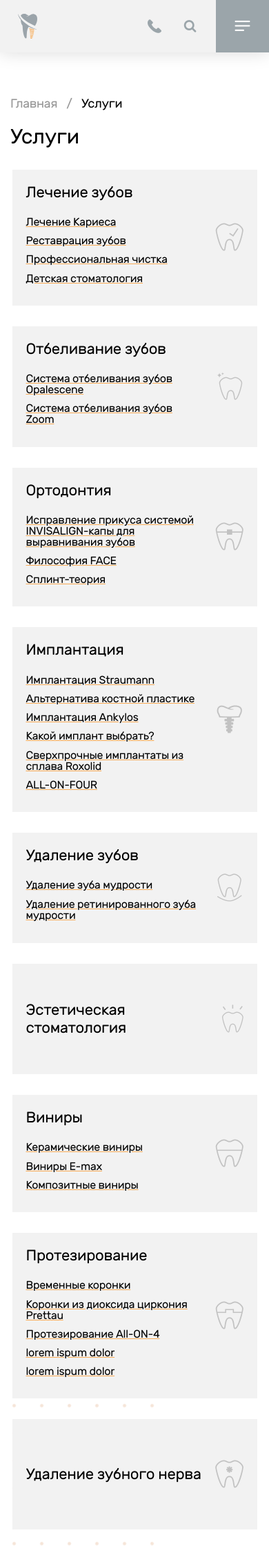
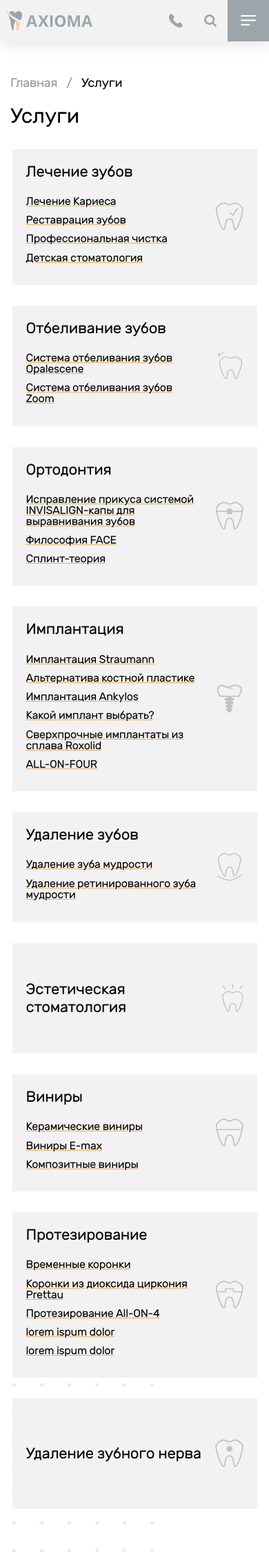
Before and after one commit to zhurof/axioma, a PHP site: page /services.php in a window 390 px wide. Shown: the top 2254 px of the page at 69% size. Run offline with PHP 8.4, Linux system fonts and the light colour scheme; some web fonts are replaced.

Commit message:
bla-bla-bla
Очередные хотелки заказчика

```diff
--- a/css/adaptive.less
+++ b/css/adaptive.less
@@ -154,17 +154,20 @@
   .category-card{
     transition:all .2s ease;
     &__layout{
-      transition:inherit;
+      transition:opacity .2s ease;
     }
     &:hover{
       background-color:#fff;
       box-shadow: 0px 0px 27px 0px rgba(0, 0, 0, 0.1);
     }
-    &_dropdown:hover{
-      box-shadow:none; /*во избежание наложения теней карточки и верхнего слоя */
+    &_dropdown{
+      z-index:1;
+      &:hover{
+         box-shadow:none; /*во избежание наложения теней карточки и верхнего слоя */
+      }
     }
     &:hover &__layout{
-      z-index:1;
+      z-index:2;
       opacity:1;
       pointer-events:all;
     }
@@ -371,7 +374,21 @@
       display:none;
     }
     &__icon{
-      display:inline-block;
+      display:inline-flex;
+      align-items:center;
+      width:auto;
+      padding:0 20px;
+      img{
+        margin:0;
+        &:first-child{
+          height:28px;
+          margin:0 6px 0 0;
+        }
+        &:nth-child(n+2){
+          display:inline-block;
+          height:17px;
+        }
+      }
     }
     &__menu-btn{
       display:inline-block;
@@ -698,37 +715,63 @@
     }
   }
   .header{
-    &__midline-inner{
-      padding:0;
+    &__midline{
+      .wrapper{
+        padding:0;
+      }
+      &-inner{
+        border-radius:0;
+        padding:0;
+      }
     }
     &__icon{
-      width:80px;
+      height:60px;
+      /* width:80px; */
       flex:0 0 auto;
       margin:0 auto 0 0;
     }
     &__btn{
-      min-width:0;
-      margin:0 auto;
+      display:none;
     }
     &__phones{
       order:1;
+      width:60px;
+      padding:0;
+      text-align:center;
+      &:before{
+        line-height:60px;
+      }
     }
     &__menu-btn{
+      border-radius:0;
       order:3;
-      border-radius:0 10px 0 0;
       margin:0;
+      width:60px;
+      line-height:60px;
+      flex:0 0 auto;
     }
     &__search-btn{
       order:2;
-      line-height:76px;
+      line-height:60px;
       margin:0;
-      width:75px;
+      width:60px;
       padding:0;
       text-align:center;
     }
+    &__bottomline{
+      .wrapper{
+        padding:0;
+      }
+    }
     &__menu{
-      margin:0 0 0 auto;
-      border-radius:0 0 0 10px;
+      border-radius:0;
+      width:auto;
+    }
+    &_trans &__menu{
+      border-radius:0;
+    }
+    &__mobile-search{
+      border-radius:0;
     }
   }
 	.top-block{
@@ -753,6 +796,9 @@
     &__text{
       padding:30px 15px;
     }
+  }
+  .page{
+    padding-top:110px;
   }
   .about-page{
     .text-block .btn,
@@ -939,34 +985,12 @@
     }
   }
   .header{
-    &__midline{
-      .wrapper{
-        padding:0;
-      }
-      &-inner{
-        border-radius:0;
-      }
+    &__icon{
+      padding:0 10px;
     }
-    &__menu-btn{
-      border-radius:0;
-    }
-    &__btn{
-      display:none;
-    }
-    &__bottomline{
-      .wrapper{
-        padding:0;
-      }
-    }
-    &__menu{
-      border-radius:0;
-      width:auto;
-    }
-    &_trans &__menu{
-      border-radius:0;
-    }
-    &__mobile-search{
-      border-radius:0;
+    &__search-btn,
+    &__phones{
+      width:50px;
     }
   }
   .top-block{
--- a/css/style.css
+++ b/css/style.css
@@ -733,6 +733,9 @@ ol ul > li:before {
   width: auto;
   margin: 0 auto;
 }
+.header__icon img:nth-child(n+2) {
+  display: none;
+}
 .header.fixed .header__icon {
   display: inline-block;
 }
@@ -750,7 +753,12 @@ ol ul > li:before {
   content: '\e910';
 }
 .header__menu-btn.active {
-  color: #f8aa55;
+  color: #000;
+  font-family: fontAwesome;
+  font-size: 20px;
+}
+.header__menu-btn.active:before {
+  content: '\f00d';
 }
 .header.fixed .header__menu-btn {
   display: inline-block;
@@ -1837,7 +1845,7 @@ ol ul > li:before {
 .twentytwenty-handle {
   width: 29px;
   height: 100%;
-  background: url(../img/btn.svg) no-repeat center / contain, linear-gradient(to right, transparent 13px, #f2f2f4 13px, #f2f2f4 16px, transparent 16px);
+  background: url(../img/btn.svg) no-repeat center / contain, url(../img/vertical-line.svg) repeat-y center / 100% auto;
   margin: 0;
   -webkit-transform: translateX(-50%);
           transform: translateX(-50%);
@@ -1902,7 +1910,6 @@ ol ul > li:before {
   left: 0;
   width: 100%;
   height: 100%;
-  z-index: 2;
 }
 .category-card__text {
   display: -webkit-box;
@@ -1924,9 +1931,6 @@ ol ul > li:before {
           transform: translateY(-10px);
   /*нивелируем разный padding сверху и снизу*/
 }
-.category-card__title a {
-  text-decoration: none;
-}
 .category-card__list {
   margin: 0;
   padding: 0;
@@ -1937,8 +1941,11 @@ ol ul > li:before {
   background: none;
   margin: 0;
 }
-.category-card__list > li {
-  margin: 0 0 .7em;
+.category-card__list a {
+  display: block;
+  padding: 0 0 .7em;
+  position: relative;
+  z-index: 2;
 }
 .category-card__layout {
   padding: inherit;
@@ -3077,21 +3084,24 @@ ol ul > li:before {
     transition: all .2s ease;
   }
   .category-card__layout {
-    -webkit-transition: inherit;
-    transition: inherit;
+    -webkit-transition: opacity .2s ease;
+    transition: opacity .2s ease;
   }
   .category-card:hover {
     background-color: #fff;
     -webkit-box-shadow: 0px 0px 27px 0px rgba(0, 0, 0, 0.1);
             box-shadow: 0px 0px 27px 0px rgba(0, 0, 0, 0.1);
   }
+  .category-card_dropdown {
+    z-index: 1;
+  }
   .category-card_dropdown:hover {
     -webkit-box-shadow: none;
             box-shadow: none;
     /*во избежание наложения теней карточки и верхнего слоя */
   }
   .category-card:hover .category-card__layout {
-    z-index: 1;
+    z-index: 2;
     opacity: 1;
     pointer-events: all;
   }
@@ -3289,7 +3299,25 @@ ol ul > li:before {
     display: none;
   }
   .header__icon {
+    display: -webkit-inline-box;
+    display: -ms-inline-flexbox;
+    display: inline-flex;
+    -webkit-box-align: center;
+        -ms-flex-align: center;
+            align-items: center;
+    width: auto;
+    padding: 0 20px;
+  }
+  .header__icon img {
+    margin: 0;
+  }
+  .header__icon img:first-child {
+    height: 28px;
+    margin: 0 6px 0 0;
+  }
+  .header__icon img:nth-child(n+2) {
     display: inline-block;
+    height: 17px;
   }
   .header__menu-btn {
     display: inline-block;
@@ -3611,45 +3639,69 @@ ol ul > li:before {
     top: 14px;
     right: 14px;
   }
+  .header__midline .wrapper {
+    padding: 0;
+  }
   .header__midline-inner {
+    border-radius: 0;
     padding: 0;
   }
   .header__icon {
-    width: 80px;
+    height: 60px;
+    /* width:80px; */
     -webkit-box-flex: 0;
         -ms-flex: 0 0 auto;
             flex: 0 0 auto;
     margin: 0 auto 0 0;
   }
   .header__btn {
-    min-width: 0;
-    margin: 0 auto;
+    display: none;
   }
   .header__phones {
     -webkit-box-ordinal-group: 2;
         -ms-flex-order: 1;
             order: 1;
+    width: 60px;
+    padding: 0;
+    text-align: center;
+  }
+  .header__phones:before {
+    line-height: 60px;
   }
   .header__menu-btn {
+    border-radius: 0;
     -webkit-box-ordinal-group: 4;
         -ms-flex-order: 3;
             order: 3;
-    border-radius: 0 10px 0 0;
     margin: 0;
+    width: 60px;
+    line-height: 60px;
+    -webkit-box-flex: 0;
+        -ms-flex: 0 0 auto;
+            flex: 0 0 auto;
   }
   .header__search-btn {
     -webkit-box-ordinal-group: 3;
         -ms-flex-order: 2;
             order: 2;
-    line-height: 76px;
+    line-height: 60px;
     margin: 0;
-    width: 75px;
+    width: 60px;
     padding: 0;
     text-align: center;
   }
+  .header__bottomline .wrapper {
+    padding: 0;
+  }
   .header__menu {
-    margin: 0 0 0 auto;
-    border-radius: 0 0 0 10px;
+    border-radius: 0;
+    width: auto;
+  }
+  .header_trans .header__menu {
+    border-radius: 0;
+  }
+  .header__mobile-search {
+    border-radius: 0;
   }
   .top-block {
     text-align: center;
@@ -3667,6 +3719,9 @@ ol ul > li:before {
   }
   .contacts__text {
     padding: 30px 15px;
+  }
+  .page {
+    padding-top: 110px;
   }
   .about-page .text-block .btn,
   .about-page .text-columns .btn {
@@ -3842,30 +3897,12 @@ ol ul > li:before {
     width: 100%;
     margin: 0 0 26px;
   }
-  .header__midline .wrapper {
-    padding: 0;
-  }
-  .header__midline-inner {
-    border-radius: 0;
-  }
-  .header__menu-btn {
-    border-radius: 0;
-  }
-  .header__btn {
-    display: none;
-  }
-  .header__bottomline .wrapper {
-    padding: 0;
-  }
-  .header__menu {
-    border-radius: 0;
-    width: auto;
-  }
-  .header_trans .header__menu {
-    border-radius: 0;
-  }
-  .header__mobile-search {
-    border-radius: 0;
+  .header__icon {
+    padding: 0 10px;
+  }
+  .header__search-btn,
+  .header__phones {
+    width: 50px;
   }
   .top-block__title {
     font-size: 32px;
--- a/css/style.less
+++ b/css/style.less
@@ -658,7 +658,7 @@ ol{
   &.fixed &__logo{
     display:none;
   }
-   &__icon{
+  &__icon{
     display:none;
     width:146px;
     height:76px;
@@ -668,6 +668,9 @@ ol{
       height:36px;
       width:auto;
       margin:0 auto;
+      &:nth-child(n+2){
+        display:none;
+      }
     }
   }
   &.fixed &__icon{
@@ -686,7 +689,12 @@ ol{
       content:'\e910';
     }
     &.active{
-      color:@orange;
+      color:#000;
+      font-family:fontAwesome;
+      font-size:20px;
+      &:before{
+        content:'\f00d';
+      }
     }
   }
   &.fixed &__menu-btn{
@@ -1641,7 +1649,8 @@ ol{
     height:100%;
     background:
       url(../img/btn.svg) no-repeat center/contain,
-      linear-gradient(to right, transparent 13px,#f2f2f4 13px, #f2f2f4 16px,transparent 16px);
+      url(../img/vertical-line.svg) repeat-y center/100% auto;
+      //linear-gradient(to right, transparent 13px,#f2f2f4 13px, #f2f2f4 16px,transparent 16px);
     margin:0;
     transform:translateX(-50%);
     top:0;
@@ -1701,7 +1710,6 @@ ol{
   }
   &__link{
     .pos;
-    z-index:2;
   }
   &__text{
     display:flex;
@@ -1715,15 +1723,15 @@ ol{
       margin:auto 0;
       transform:translateY(-10px); /*нивелируем разный padding сверху и снизу*/
     }
-    a{
-      text-decoration:none;
-    }
   }
   &__list{
     .unlist();
     line-height:1;
-    >li{
-      margin:0 0 .7em;
+    a{
+      display:block;
+      padding:0 0 .7em;
+      position:relative;
+      z-index:2;
     }
   }
   &__layout{
--- a/parts/header.php
+++ b/parts/header.php
@@ -40,6 +40,7 @@
           </a>
           <a href="/" class="header__icon">
             <img src="img/small-logo.svg" alt="">
+            <img src="img/text-logo.svg" alt="">
           </a>
           <span class="header__menu-btn"></span>
           <div class="header__worktime">
--- a/services.php
+++ b/services.php
@@ -14,8 +14,10 @@
                 <!--
                   По дизайну, если в списке внутри карточки больше 4 пунктов, показывается 3 пункта и пункт со ссылкой "Ещё". А при наведении на карточку, она становится полной, при этом не изменяя своих размеров и не двигая соседей.
                   Я не смог придумать ничего лучше, чем задублировать контент карточки, если пунктов больше 4.
+                  P.S Херню типа ссылка в ссылке придумал дизугнер, я тут ни при чём.
                 -->
                 <div class="category-card">
+                  <a href="service.php" class="category-card__link"></a>
                   <div class="category-card__text">
                     <h3 class="category-card__title">Лечение зубов</h3>
                     <ul class="category-card__list">
@@ -28,6 +30,7 @@
                   <i class="icon-treatment category-card__icon"></i>
                 </div>
                 <div class="category-card">
+                  <a href="service.php" class="category-card__link"></a>
                   <div class="category-card__text">
                     <h3 class="category-card__title">Отбеливание зубов</h3>
                     <ul class="category-card__list">
@@ -38,6 +41,7 @@
                   <i class="icon-whitening category-card__icon"></i>
                 </div>
                 <div class="category-card">
+                  <a href="service.php" class="category-card__link"></a>
                   <div class="category-card__text">
                     <h3 class="category-card__title">Ортодонтия</h3>
                     <ul class="category-card__list">
@@ -49,6 +53,7 @@
                   <i class="icon-orthodontics category-card__icon"></i>
                 </div>
                 <div class="category-card category-card_dropdown">
+                  <a href="service.php" class="category-card__link"></a>
                   <div class="category-card__text">
                     <h3 class="category-card__title">Имплантация</h3>
                     <ul class="category-card__list">
@@ -59,6 +64,7 @@
                     </ul>
                   </div>
                   <div class="category-card__layout">
+                    <a href="service.php" class="category-card__link"></a> <!-- Тут также дублировать общую ссылку -->
                     <h3 class="category-card__title">Имплантация</h3>
                     <ul class="category-card__list">
                       <li><a href="service.php">Имплантация Straumann</a></li>
@@ -72,6 +78,7 @@
                   <i class="icon-implantation category-card__icon"></i>
                 </div>
                 <div class="category-card">
+                  <a href="service.php" class="category-card__link"></a>
                   <div class="category-card__text">
                     <h3 class="category-card__title">Удаление зубов</h3>
                     <ul class="category-card__list">
@@ -82,7 +89,6 @@
                   <i class="icon-extraction category-card__icon"></i>
                 </div>
                 <div class="category-card">
-                  <!-- По идее, если нет ссылок на услуги, то сама карточка становится ссылкой -->
                   <a href="service.php" class="category-card__link"></a>
                   <div class="category-card__text">
                     <h3 class="category-card__title">Эстетическая стоматология</h3>
@@ -90,6 +96,7 @@
                   <i class="icon-estetic category-card__icon"></i>
                 </div>
                 <div class="category-card">
+                  <a href="service.php" class="category-card__link"></a>
                   <div class="category-card__text">
                     <h3 class="category-card__title">Виниры</h3>
                     <ul class="category-card__list">
@@ -101,6 +108,7 @@
                   <i class="icon-vinir category-card__icon"></i>
                 </div>
                 <div class="category-card category-card_dropdown">
+                  <a href="service.php" class="category-card__link"></a>
                   <div class="category-card__text">
                     <h3 class="category-card__title">Протезирование</h3>
                     <ul class="category-card__list">
@@ -111,6 +119,7 @@
                     </ul>
                   </div>
                   <div class="category-card__layout">
+                    <a href="service.php" class="category-card__link"></a>
                     <h3 class="category-card__title">Протезирование</h3>
                     <ul class="category-card__list">
                       <li><a href="service.php">Временные коронки</a></li>
```
Also changed, not shown: img/text-logo.svg (added), img/vertical-line.svg (added).
